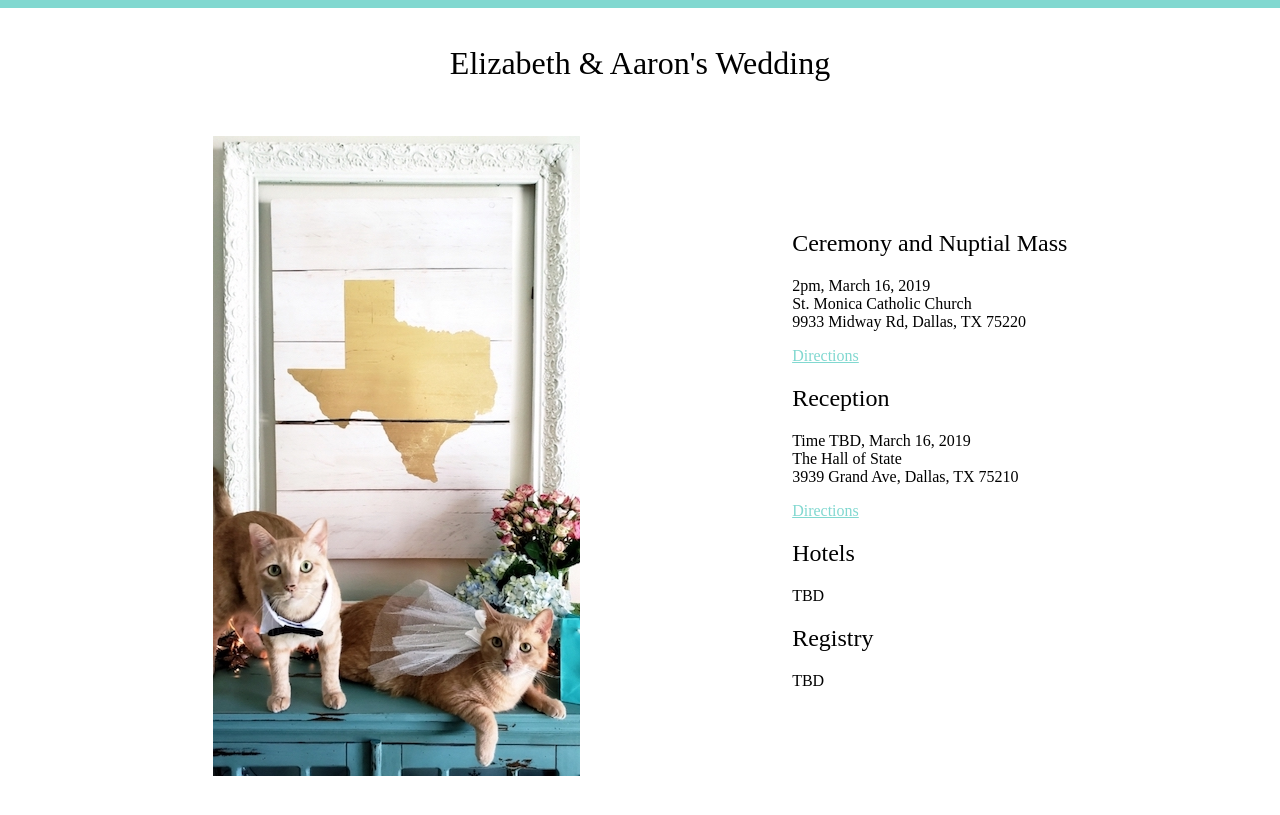
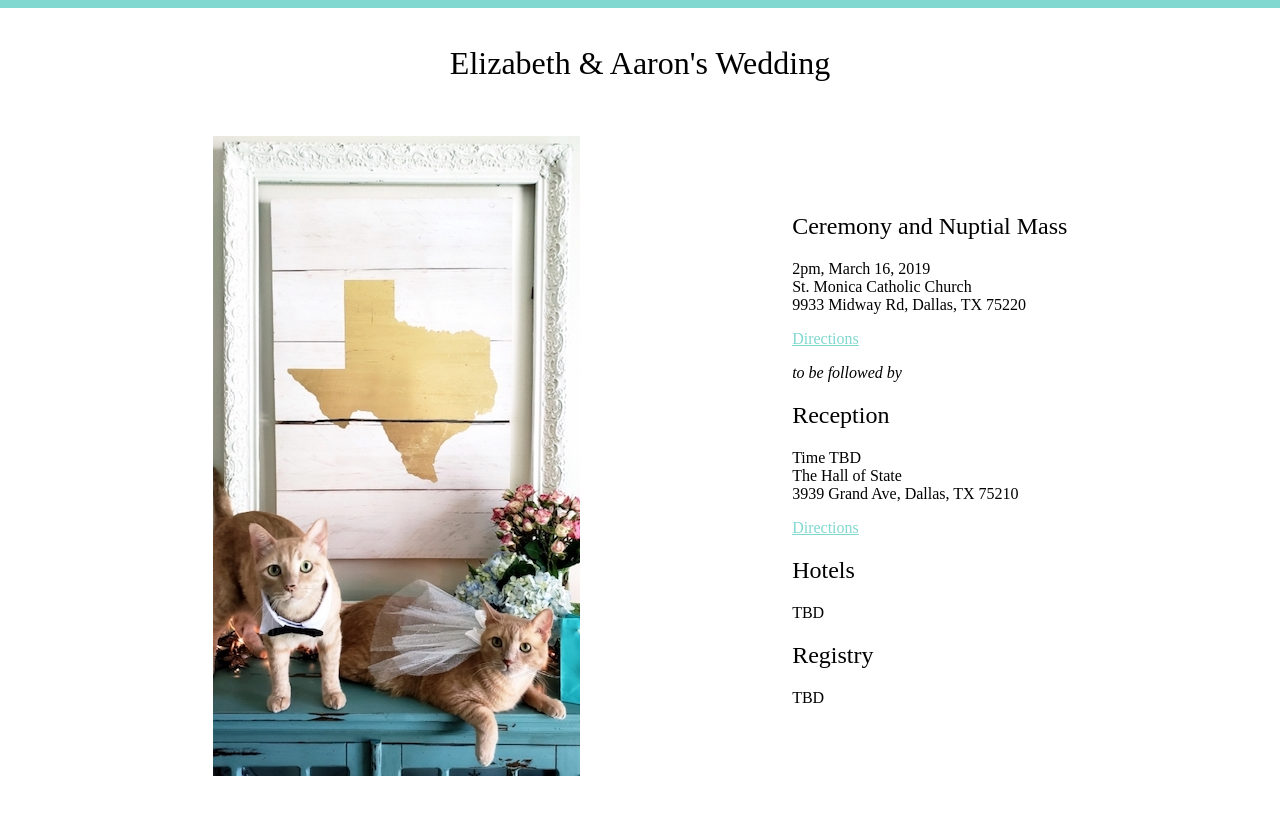
Before and after one commit to breckenedge/meowiedintexas.com, a Jekyll site: the page built from index.html, in a window 1280 px wide. Shown: the top 815 px of the page. Built offline with Jekyll 4.4.1, drawn with Linux system fonts in a browser that asks for light colours.

Commit message:
Cleanup content for reception

```diff
--- a/index.html
+++ b/index.html
@@ -16,10 +16,12 @@ layout: default
 
     <p><a href="https://goo.gl/maps/xTakWvMqJDH2">Directions</a></p>
 
+    <p><em>to be followed by</em></p>
+
     <h2>Reception</h2>
 
     <p>
-    Time TBD, March 16, 2019<br>
+    Time TBD<br>
     The Hall of State<br>
     3939 Grand Ave, Dallas, TX 75210
     </p>
```
